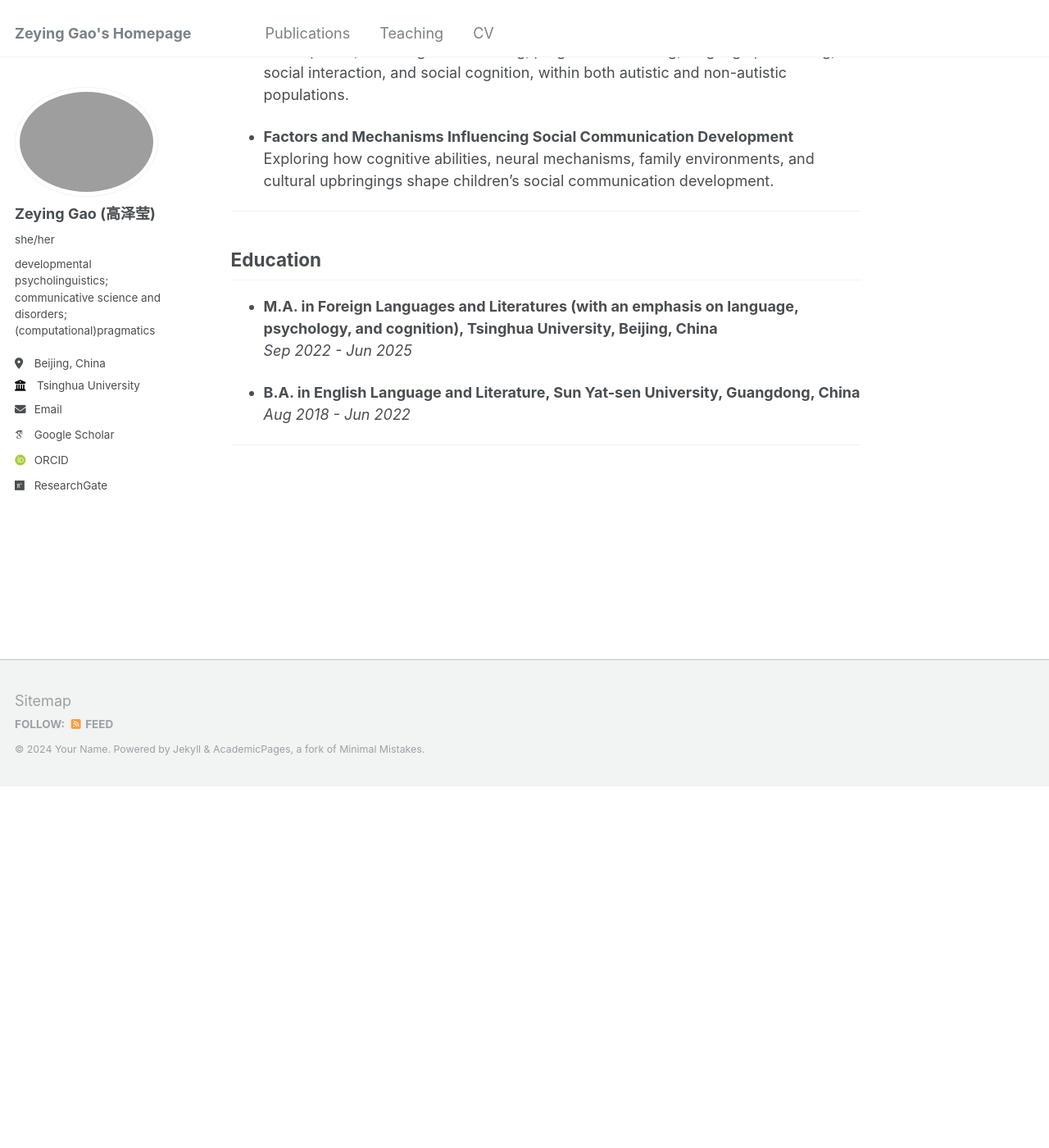
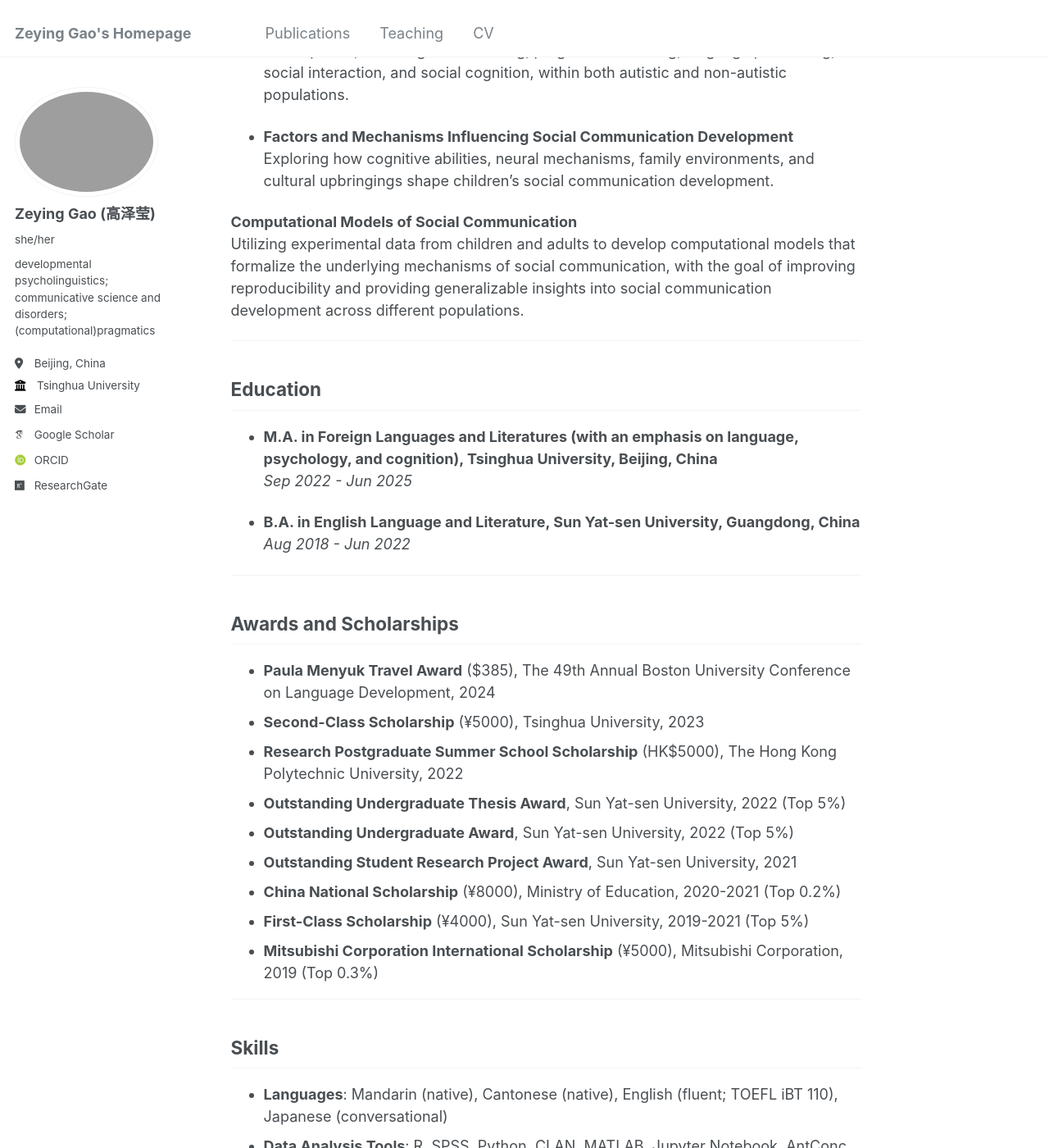
Before and after one commit to ZeyingGAO/zeyinggao.github.io, a Jekyll site: the page built from _pages/about.md, in a window 1280 px wide and 1400 px high, scrolled down 971 px. Shown: the whole window at 82% size. Built offline with Jekyll 4.4.1, drawn with Linux system fonts in a browser that asks for light colours; some web fonts are replaced; before the commit the page ends 1931 px from its top, so only the background shows below that; some of the changed text lies outside the part shown.

Commit message:
Update about.md

```diff
--- a/_pages/about.md
+++ b/_pages/about.md
@@ -27,6 +27,9 @@ Through my academic and professional experiences, I strive to contribute to a de
 - **Factors and Mechanisms Influencing Social Communication Development**
   Exploring how cognitive abilities, neural mechanisms, family environments, and cultural upbringings shape children’s social communication development.
 
+**Computational Models of Social Communication**
+  Utilizing experimental data from children and adults to develop computational models that formalize the underlying mechanisms of social communication, with the goal of improving reproducibility and providing generalizable insights into social communication development across different populations.
+
 ---
 
 ## Education
@@ -36,4 +39,25 @@ _Sep 2022 - Jun 2025_
 - **B.A. in English Language and Literature, Sun Yat-sen University, Guangdong, China**
 _Aug 2018 - Jun 2022_
 
+
 ---
+
+## Awards and Scholarships
+- **Paula Menyuk Travel Award** ($385), The 49th Annual Boston University Conference on Language Development, 2024
+- **Second-Class Scholarship** (¥5000), Tsinghua University, 2023
+- **Research Postgraduate Summer School Scholarship** (HK$5000), The Hong Kong Polytechnic University, 2022
+- **Outstanding Undergraduate Thesis Award**, Sun Yat-sen University, 2022 (Top 5%)
+- **Outstanding Undergraduate Award**, Sun Yat-sen University, 2022 (Top 5%)
+- **Outstanding Student Research Project Award**, Sun Yat-sen University, 2021
+- **China National Scholarship** (¥8000), Ministry of Education, 2020-2021 (Top 0.2%)
+- **First-Class Scholarship** (¥4000), Sun Yat-sen University, 2019-2021 (Top 5%)
+- **Mitsubishi Corporation International Scholarship** (¥5000), Mitsubishi Corporation, 2019 (Top 0.3%)
+
+---
+
+## Skills
+- **Languages**: Mandarin (native), Cantonese (native), English (fluent; TOEFL iBT 110), Japanese (conversational)
+- **Data Analysis Tools**: R, SPSS, Python, CLAN, MATLAB, Jupyter Notebook, AntConc
+- **Experimental Tools**: PsychoPy, EEG (EEGLAB, 128-channel EEG recording system)
+
+## [View my full CV here](/cv/)
```
